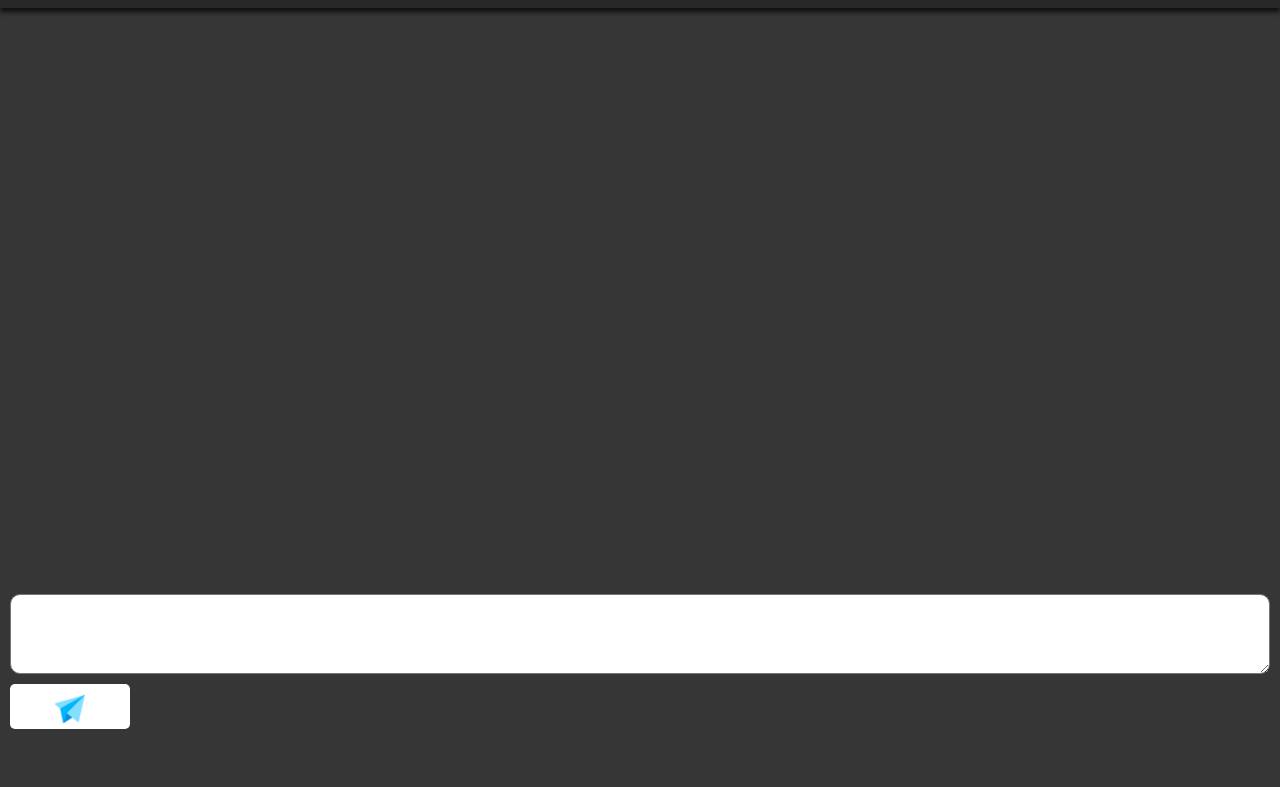
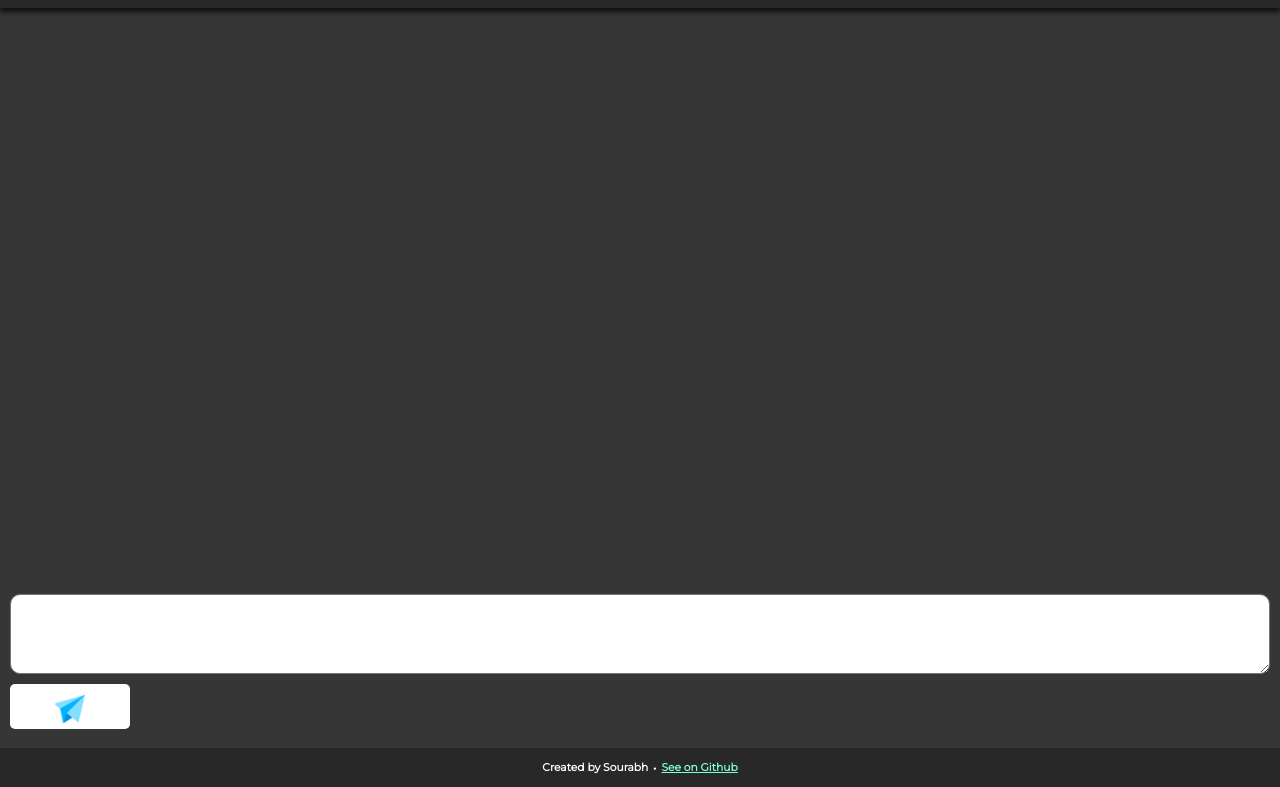
Before and after one commit to sourabh003/node-chatroom, a website: page public/views/index.html in a window 1280 px wide. Shown: the part 56-843 px from the top of the page. Before the commit the page ends 805 px from the top, so only its background shows below. Drawn offline with nearby package versions, Linux system fonts and the light colour scheme; no server answers.

Commit message:
added footer

```diff
--- a/public/styles/index.css
+++ b/public/styles/index.css
@@ -213,3 +213,17 @@ textarea:active{
 }
 
 .dropdown:hover .dropdown-content {display: inline;}
+
+.footer{
+    margin-top: 20px;
+    padding: 10px;
+    align-items: center;
+    color: white;
+    display: flex;
+    justify-content: center;
+    background:#282828;
+}
+
+.footer a{
+    color: aquamarine;
+}
--- a/public/views/index.html
+++ b/public/views/index.html
@@ -53,5 +53,9 @@
                 </div>
             </div>
         </div>
+
+        <footer class="footer">
+            <h6>Created by Sourabh</h6>&nbsp;&bull;&nbsp;<h6><a href="https://github.com/sourabh003/node-chatroom" target="_blank">See on Github</a></h6>
+        </footer>
 	</body>
 </html>
```
